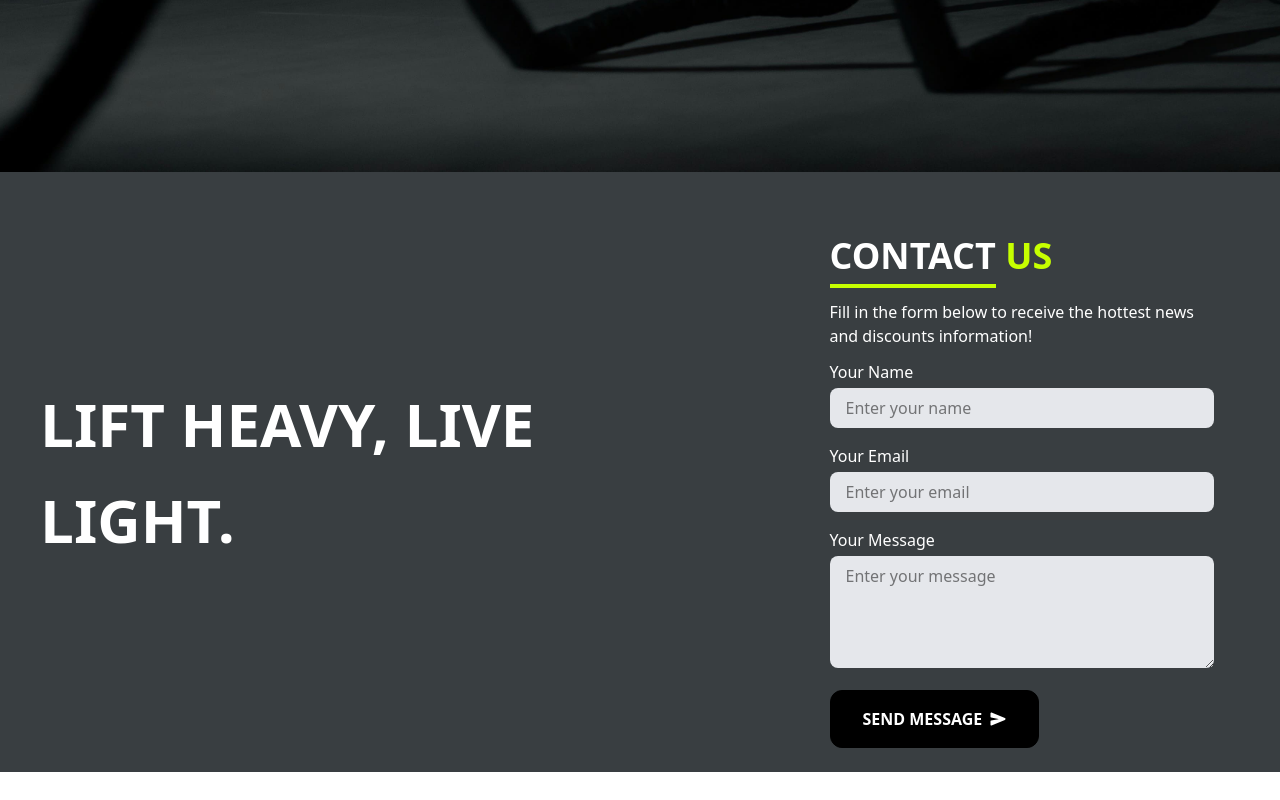
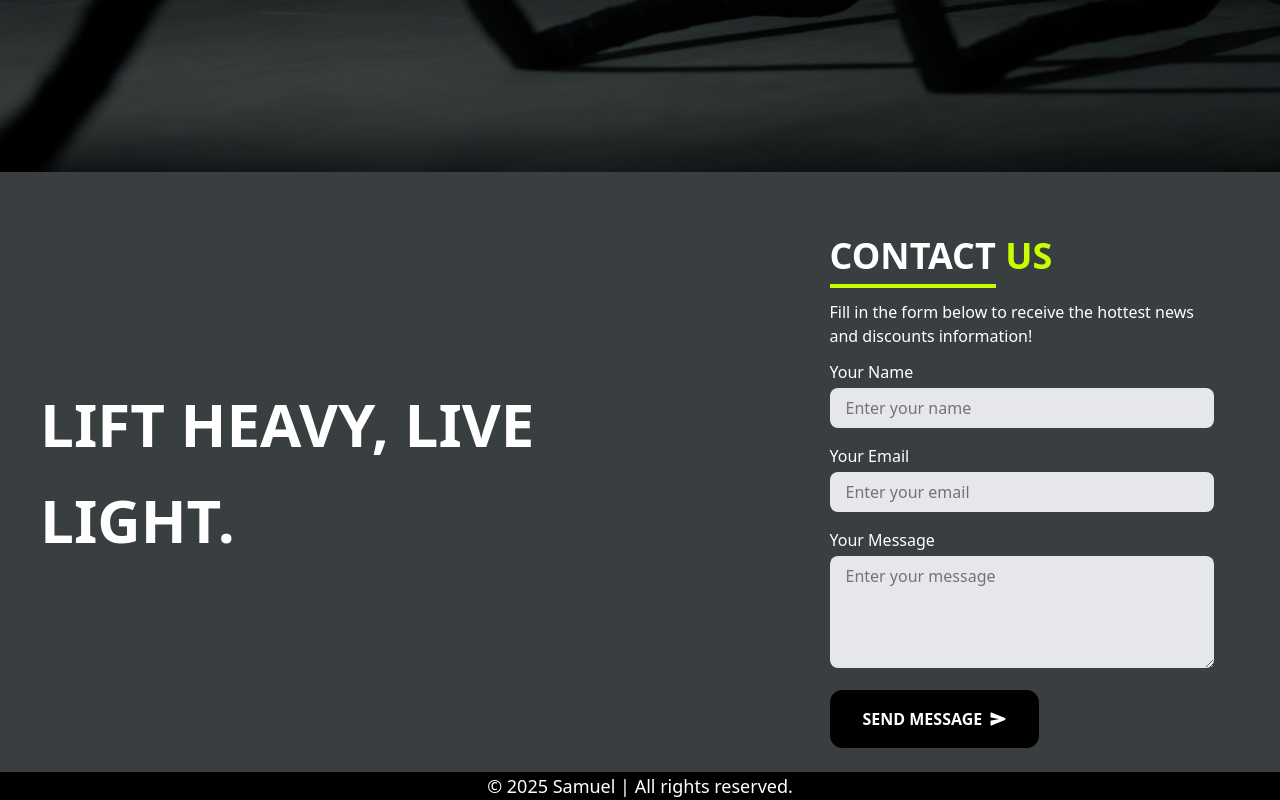
Before and after one commit to SamuelAdom/Fitness-Hub, a React (Vite) app: page / in a window 1280 px wide. Shown: the part 4521-5321 px from the top of the page. Before the commit the page ends 5293 px from the top, so only its background shows below. Built offline with nearby package versions, Linux system fonts and the light colour scheme.

Commit message:
Footer component added

```diff
--- a/package.json
+++ b/package.json
@@ -11,6 +11,7 @@
   },
   "dependencies": {
     "@tailwindcss/vite": "^4.1.10",
+    "framer-motion": "^12.18.1",
     "react": "^19.1.0",
     "react-dom": "^19.1.0",
     "react-icons": "^5.5.0",
--- a/src/Components/Footer.jsx
+++ b/src/Components/Footer.jsx
@@ -2,7 +2,12 @@ import React from 'react'
 
 const Footer = () => {
   return (
-    <div>Footer</div>
+    <div className=' flex justify-center bg-black text-white'>
+     <p className="text-center text-sm md:text-lg">
+  &copy; {new Date().getFullYear()} Samuel | All rights reserved.
+</p>
+
+    </div>
   )
 }
 
--- a/src/Pages/HomePage.jsx
+++ b/src/Pages/HomePage.jsx
@@ -5,6 +5,7 @@ import Programs from '../Components/Programs'
 import Team from '../Components/Team'
 import News from '../Components/News'
 import Contact from '../Components/Contact'
+import Footer from '../Components/Footer'
 
 const HomePage = () => {
   return (
@@ -15,6 +16,7 @@ const HomePage = () => {
       <Team/>
       <News/>
       <Contact/>
+      <Footer/>
 
     </div>
   )
```
Also changed, not shown: 1 other file (tests, documents, lock files or other folders).
